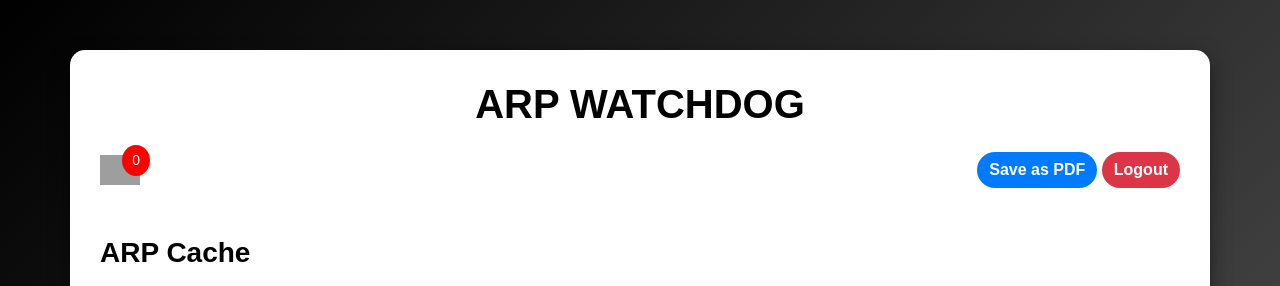
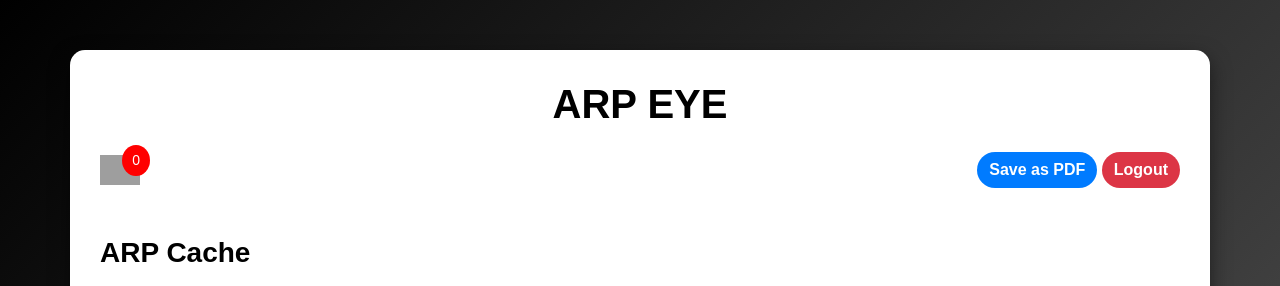
Before and after one commit to Pratheesh-555/arp-spoof-detector, a Flask app: page / in a window 1280 px wide. Shown: the top 286 px of the page. Run offline with Flask 3, Linux system fonts and the light colour scheme; a user stored in the database is signed in; some libraries are stand-ins or nearby versions; grey boxes are pictures that could not be loaded.

Commit message:
Changed  index.html

```diff
--- a/templates/index.html
+++ b/templates/index.html
@@ -126,7 +126,7 @@
 
 <body>
     <div class="container">
-        <h1 class="text-center">ARP WATCHDOG</h1>
+        <h1 class="text-center">ARP EYE</h1>
         <div class="d-flex justify-content-between align-items-center mt-4">
             <!-- Notification Icon -->
             <div class="notification-icon" id="notificationIcon">
@@ -219,7 +219,7 @@
             const data = await fetch('/arp_cache').then(res => res.json());
 
             doc.setFontSize(16);
-            doc.text("ARP WATCHDOG Report", 10, 10);
+            doc.text("ARP EYE Report", 10, 10);
 
             if (Object.keys(data).length === 0) {
                 doc.setFontSize(12);
@@ -237,7 +237,7 @@
                 }
             }
 
-            doc.save("arp_watchdog_report.pdf");
+            doc.save("arp_eye_report.pdf");
         }
     </script>
 </body>
```
